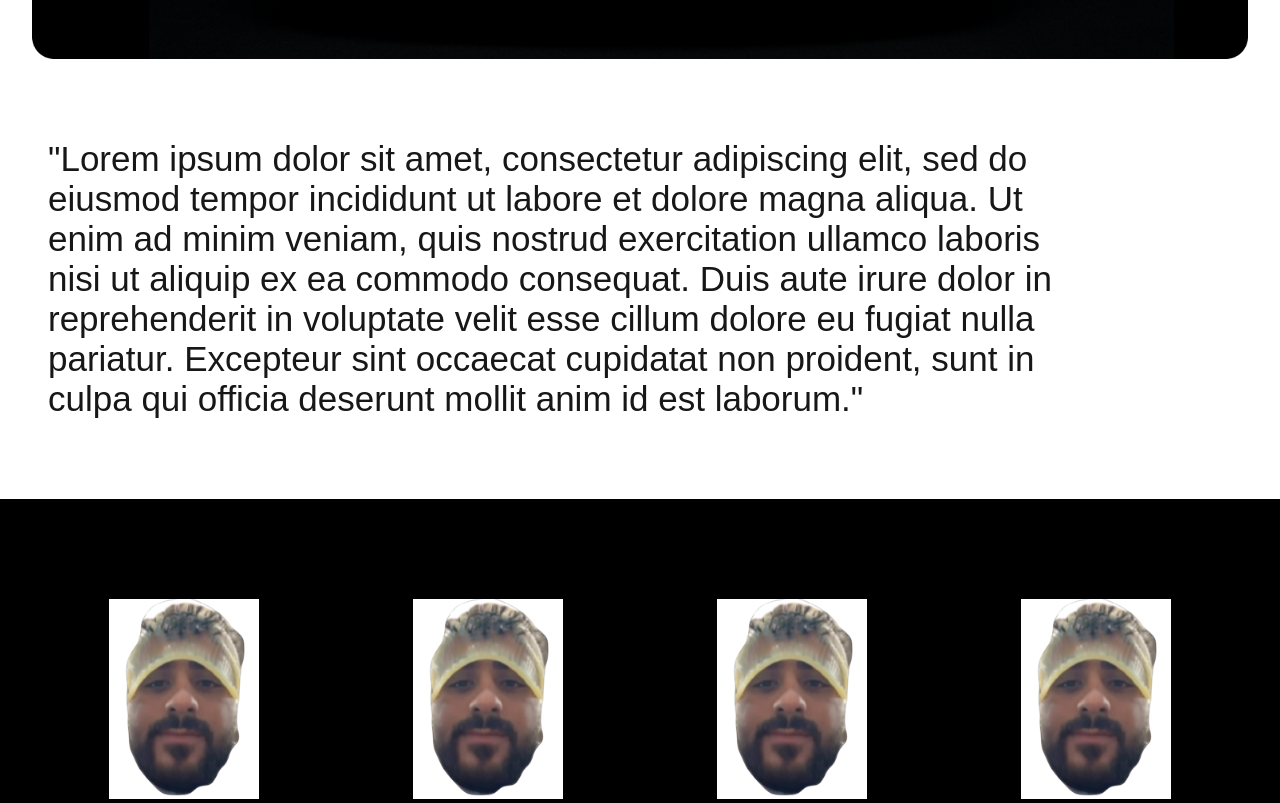
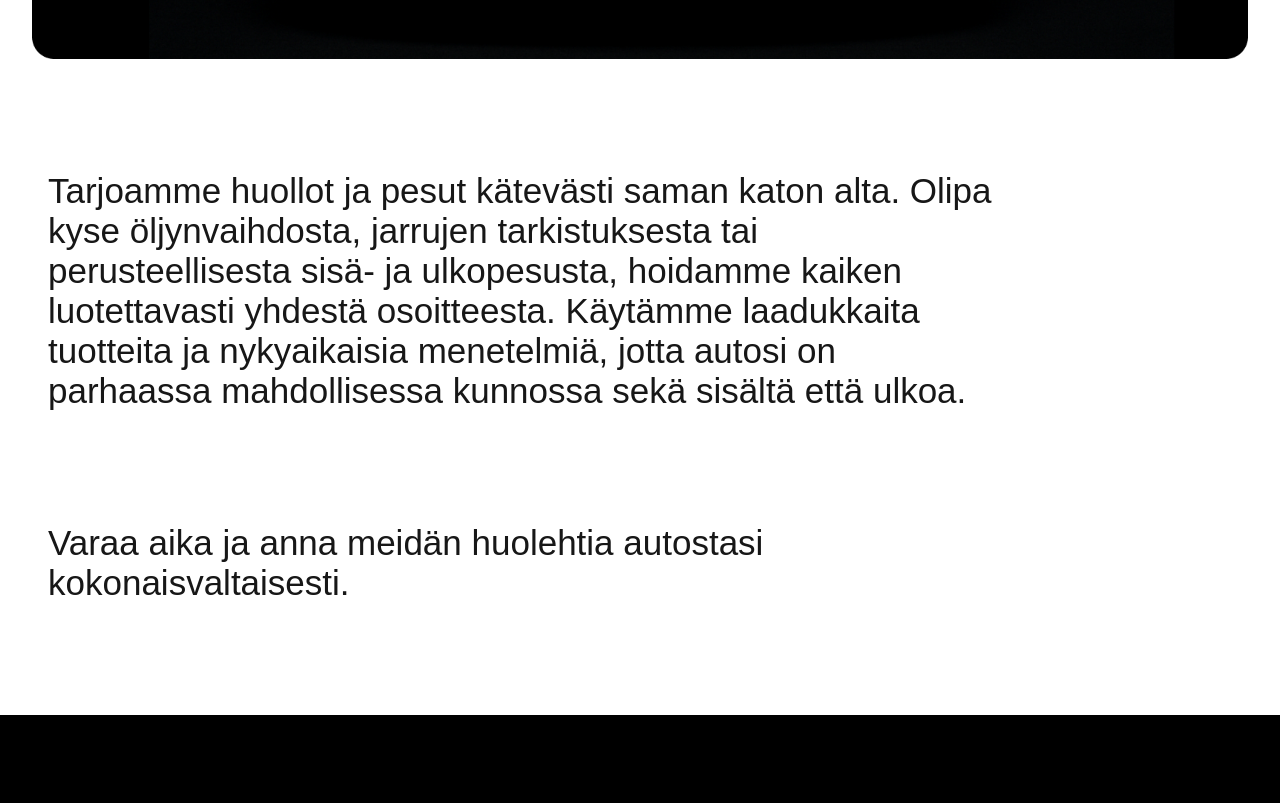
Before and after one commit to Agrinsadon/7auto, a Next.js app in the folder frontend/: page / in a window 1280 px wide. Shown: the part 640-1443 px from the top of the page. Built offline with nearby package versions, Linux system fonts and the light colour scheme.

Commit message:
added new text for landing page and receipt page

```diff
--- a/frontend/src/app/component/reservation-side/receipt/bookingreceipt.css
+++ b/frontend/src/app/component/reservation-side/receipt/bookingreceipt.css
@@ -1,5 +1,5 @@
 
-    .booking-receipt-title-line {
+  .booking-receipt-title-line {
     display: flex;
     align-items: center;
     gap: 1rem;
--- a/frontend/src/app/pages/landingpage/landingpage.css
+++ b/frontend/src/app/pages/landingpage/landingpage.css
@@ -25,8 +25,8 @@
 
 .under-text {
     font-size: 35px;
-    margin-top: 5rem;
-    margin-bottom: 5rem;
-    max-width: 80%;
+    margin-top: 7rem;
+    margin-bottom: 7rem;
+    max-width: 75%;
     margin-left: 3rem;
 }
--- a/frontend/src/app/pages/landingpage/landingpage.tsx
+++ b/frontend/src/app/pages/landingpage/landingpage.tsx
@@ -53,7 +53,8 @@ const LandingPage = () => {
       )}
 
     </div>
-    <p className='under-text'>"Lorem ipsum dolor sit amet, consectetur adipiscing elit, sed do eiusmod tempor incididunt ut labore et dolore magna aliqua. Ut enim ad minim veniam, quis nostrud exercitation ullamco laboris nisi ut aliquip ex ea commodo consequat. Duis aute irure dolor in reprehenderit in voluptate velit esse cillum dolore eu fugiat nulla pariatur. Excepteur sint occaecat cupidatat non proident, sunt in culpa qui officia deserunt mollit anim id est laborum."</p>
+    <p className='under-text'>Tarjoamme huollot ja pesut kätevästi saman katon alta. Olipa kyse öljynvaihdosta, jarrujen tarkistuksesta tai perusteellisesta sisä- ja ulkopesusta, hoidamme kaiken luotettavasti yhdestä osoitteesta. Käytämme laadukkaita tuotteita ja nykyaikaisia menetelmiä, jotta autosi on parhaassa mahdollisessa kunnossa sekä sisältä että ulkoa.</p>
+    <p className='under-text'>Varaa aika ja anna meidän huolehtia autostasi kokonaisvaltaisesti.</p>
     </>
   );
 };
```
